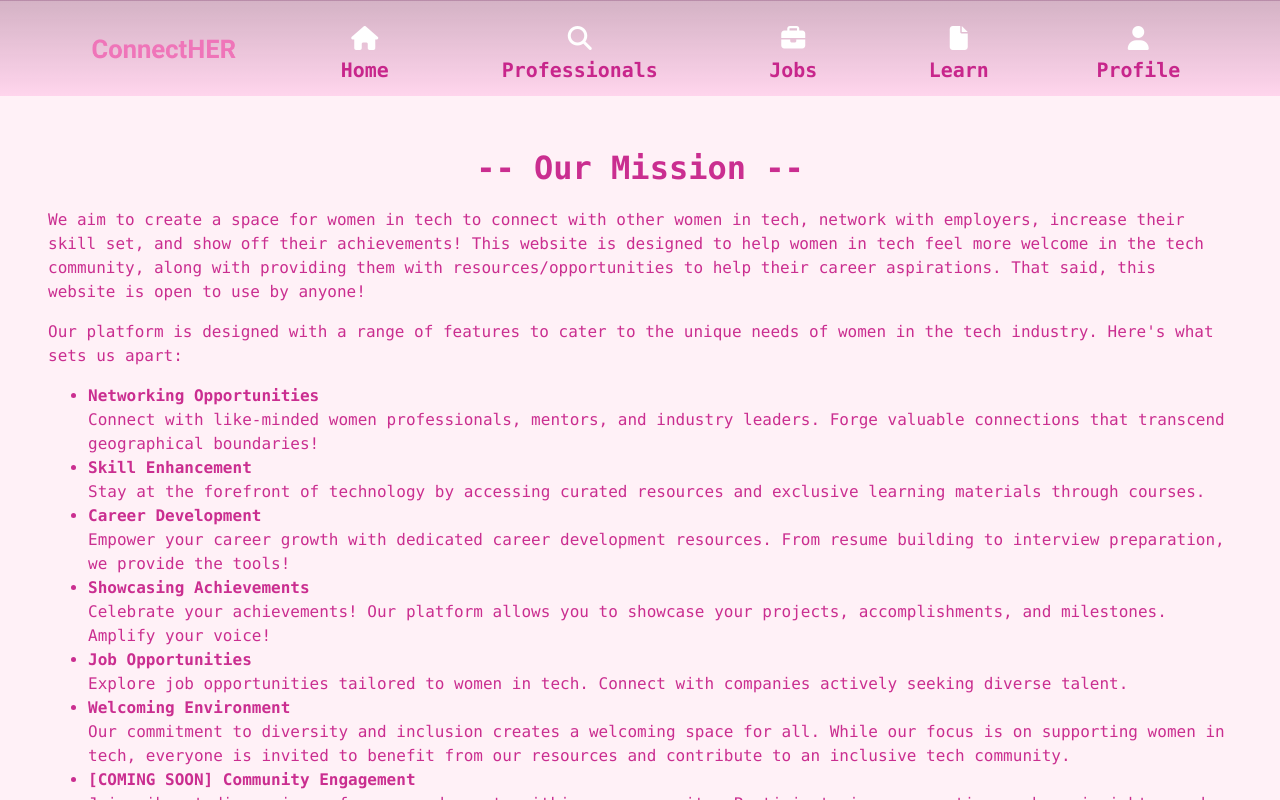
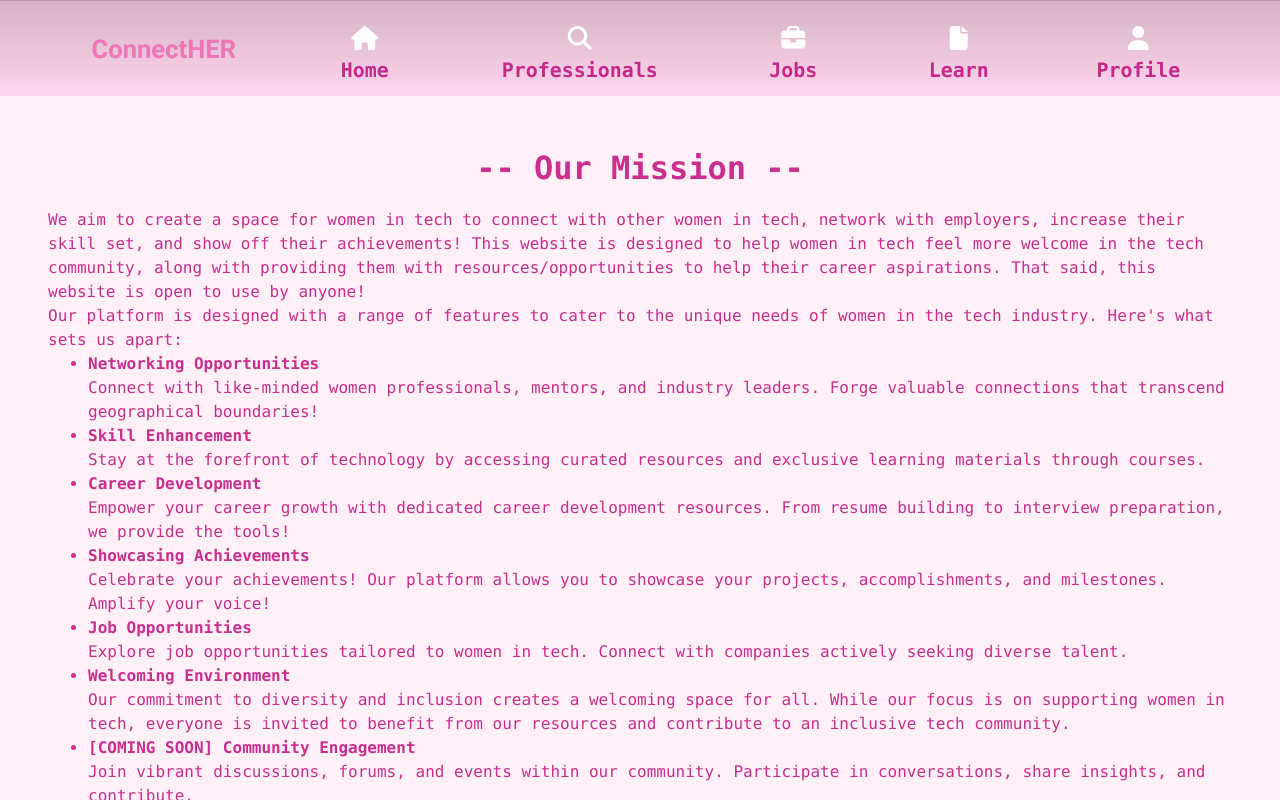
Before and after one commit to Zuzanagrego/innovateher-hackathon, a Vue app: page / in a window 1280 px wide. Built offline with nearby package versions, Linux system fonts and the light colour scheme.

Commit message:
fix scroll

```diff
--- a/src/styles/profile.css
+++ b/src/styles/profile.css
@@ -1,6 +1,6 @@
 .profile-wrapper{
     margin-top: 6rem;
-    height: 80vh;
+    height: 50vh;
 }
 
 .profile{
@@ -9,6 +9,7 @@
     background-color: var(--white);
     border-radius: 40px;
     padding: 2rem 4rem;
+    margin-bottom: 6em;
 }
 
 .profile-main.flex {
--- a/src/views/Home.vue
+++ b/src/views/Home.vue
@@ -44,6 +44,6 @@
 <style>
 ul,
 p {
-  margin: 1rem 1rem;
+  margin: 0rem 1rem;
 }
 </style>
```
